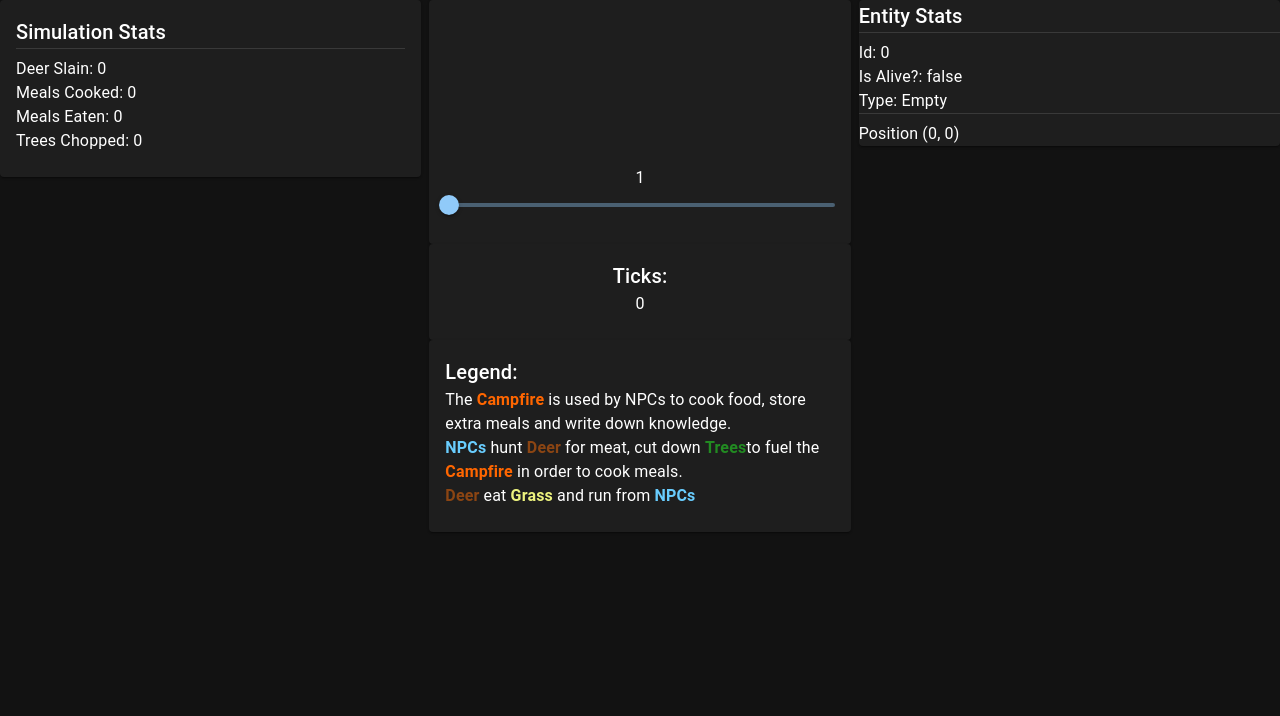
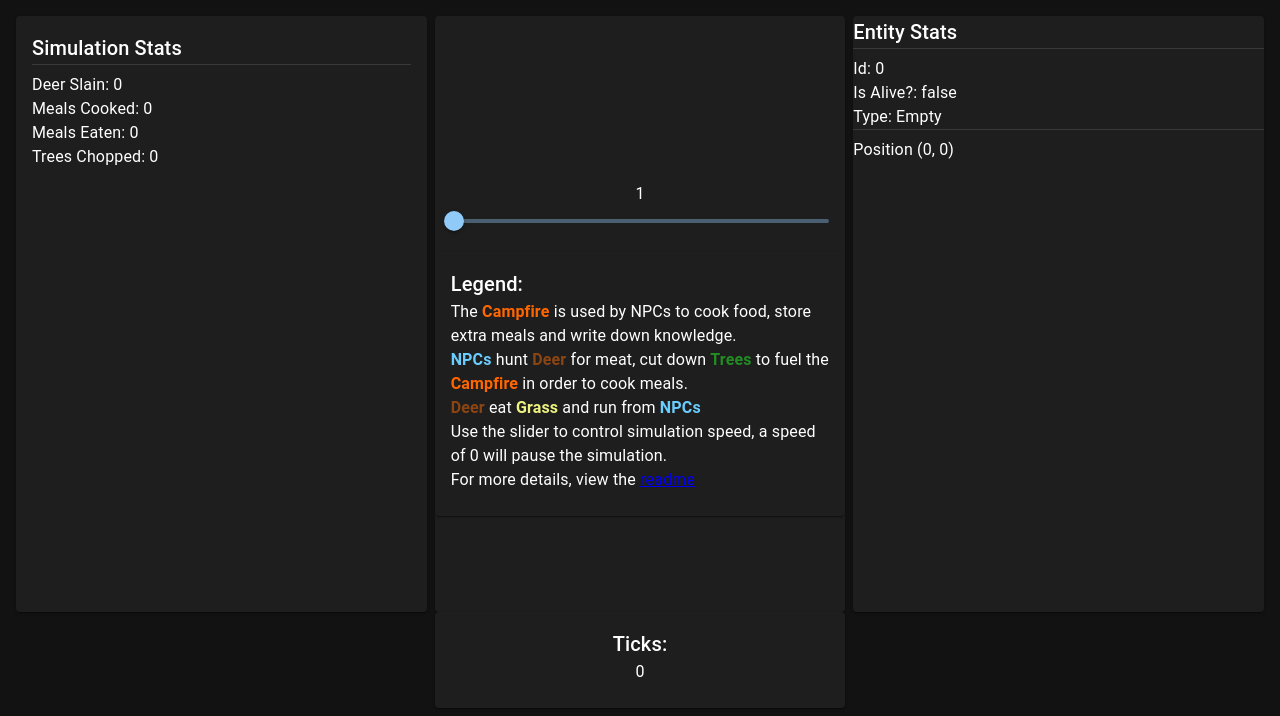
Before and after one commit to PeterSzadurski/agent-simulation, a React (Vite) app in the folder web/: page / in a window 1280 px wide. Shown: the top 716 px of the page. Built offline with nearby package versions, Linux system fonts and the light colour scheme; no server answers.

Commit message:
changed layout

```diff
--- a/web/src/App.tsx
+++ b/web/src/App.tsx
@@ -26,7 +26,7 @@ function App() {
     return (
         <ThemeProvider theme={darkTheme}>
             <CssBaseline />
-            <Grid container spacing={1}>
+            <Grid container spacing={1} sx={{ p: 2 }}>
                 <Grid size={4}>
                     <SimStatsPanel simStats={simStats}></SimStatsPanel>
                 </Grid>
@@ -39,7 +39,6 @@ function App() {
                         hasSelectedEntity={hasSelectedEntity}
                     />
                     <TickCounter tick={tick}></TickCounter>
-                    <Legend></Legend>
                 </Grid>
                 <Grid size={4}>
                     <EntityStatsPanel entityStats={entityStats}></EntityStatsPanel>
--- a/web/src/EntityStatsPanel.tsx
+++ b/web/src/EntityStatsPanel.tsx
@@ -19,7 +19,7 @@ function EntityStatsPanel({ entityStats }: Props) {
         <></>;
     }
     return (
-        <Card>
+        <Card sx={{ height: '100%' }}>
             <Typography variant="h6">Entity Stats</Typography>
             <Divider sx={{ mb: 1 }} />
             <Typography>Id: {entityStats.id}</Typography>
--- a/web/src/Legend.tsx
+++ b/web/src/Legend.tsx
@@ -22,13 +22,23 @@ const Legend = memo(function Legend() {
                 </Typography>
                 <Typography>
                     <E entityType={1}>NPCs</E> hunt <E entityType={4}>Deer</E> for meat, cut down{' '}
-                    <E entityType={7}>Trees</E>
+                    <E entityType={7}>Trees </E>
                     to fuel the <E entityType={5}>Campfire</E> in order to cook meals.
                 </Typography>
                 <Typography>
                     <E entityType={4}>Deer</E> eat <E entityType={3}>Grass</E> and run from{' '}
                     <E entityType={1}>NPCs</E>
                 </Typography>
+                <Typography>
+                    Use the slider to control simulation speed, a speed of 0 will pause the
+                    simulation.
+                </Typography>
+                <Typography>
+                    For more details, view the{' '}
+                    <a target="_blank" href="https://github.com/PeterSzadurski/agent-simulation">
+                        readme
+                    </a>
+                </Typography>
             </CardContent>
         </Card>
     );
--- a/web/src/SimStatsPanel.tsx
+++ b/web/src/SimStatsPanel.tsx
@@ -6,7 +6,7 @@ interface Props {
 }
 function SimStatsPanel({ simStats }: Props) {
     return (
-        <Card>
+        <Card sx={{ height: '100%' }}>
             <CardContent>
                 <Typography variant="h6">Simulation Stats</Typography>
                 <Divider sx={{ mb: 1 }} />
--- a/web/src/canvas.tsx
+++ b/web/src/canvas.tsx
@@ -2,6 +2,7 @@ import { Card, CardContent } from '@mui/material';
 import Slider from '@mui/material/Slider';
 import { useEffect, useRef, useState } from 'react';
 import { ENTITY_COLORS } from './Constants';
+import Legend from './Legend';
 
 declare global {
     interface Window {
@@ -97,7 +98,7 @@ function SimulationCanvas({
     }, []);
 
     return (
-        <Card>
+        <Card sx={{ height: '100%' }}>
             <CardContent
                 sx={{
                     display: 'flex',
@@ -116,6 +117,7 @@ function SimulationCanvas({
                     max={100}
                 />
             </CardContent>
+            <Legend></Legend>
         </Card>
     );
 }
```
